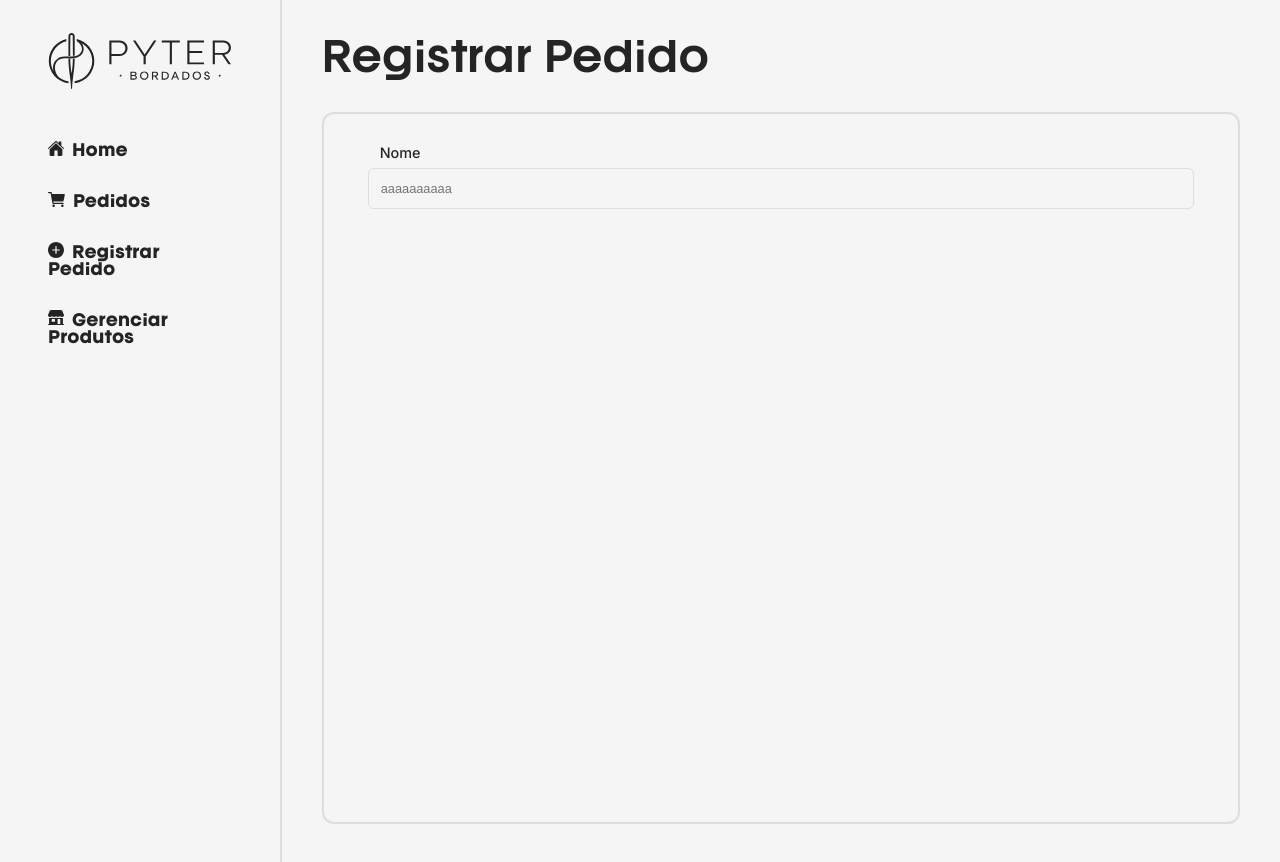
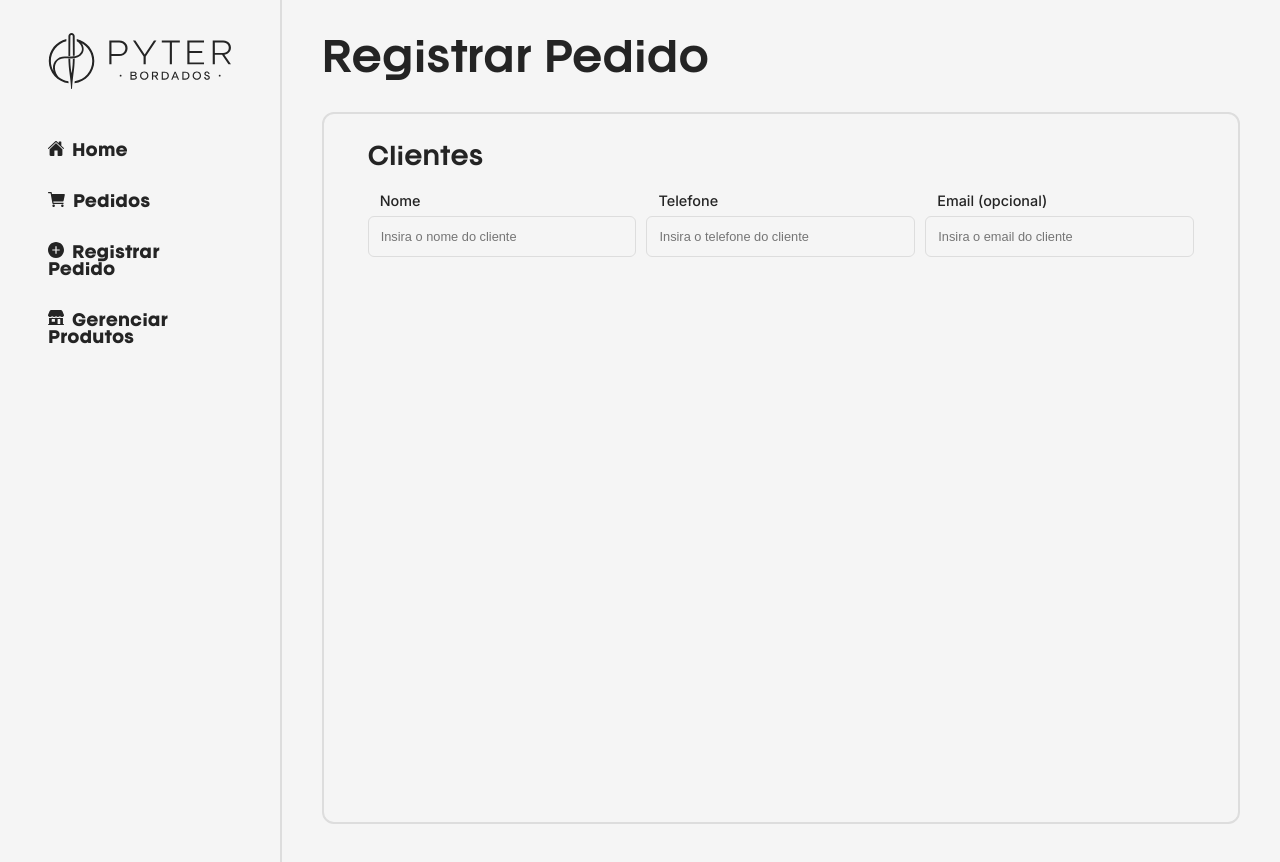
Before and after one commit to PedroDaniluz/pyter_registros, a React (Vite) app: page / in a window 1280 px wide. Built offline with nearby package versions, Linux system fonts and the light colour scheme.

Commit message:
feat: added props on InputField

```diff
--- a/src/components/InputField/InputField.css
+++ b/src/components/InputField/InputField.css
@@ -1,4 +1,5 @@
 .textField {
+    width: 100%;
     font-family: 'Inter';
     display: flex;
     flex-direction: column;
--- a/src/components/InputField/index.jsx
+++ b/src/components/InputField/index.jsx
@@ -1,10 +1,10 @@
 import './InputField.css'
 
-export default function InputField() {
+export default function InputField({title, placeholder, type, id, pattern}) {
     return (
         <div className='textField'>
-            <label for='clientNameIn' className='textField--title'>Nome</label>
-            <input id='clientNameIn' placeholder='aaaaaaaaaa' className='textField--field'/>
+            <label for={id} className='textField--title'>{title}</label>
+            <input type={type} id={id} placeholder={placeholder} className='textField--field'/>
         </div>
     )
 }
--- a/src/screens/Register/Register.css
+++ b/src/screens/Register/Register.css
@@ -17,9 +17,25 @@ main {
     margin-bottom: 32px;
 }
 
-.squareDiv {
+.rsquareDiv {
     border: 2px solid var(--grey-stroke);
     border-radius: 12px;
     flex-grow: 1;
     padding: 32px 44px;
 }
+
+.pedidos {
+    margin-bottom: 36px;
+}
+
+.pedidos h2 {
+    font-family: 'Franie';
+    font-weight: 600;
+    font-size: 1.5rem;
+    margin-bottom: 24px;
+}
+
+.pedidos-input{
+    display: flex;
+    gap: 10px;
+}
--- a/src/screens/Register/index.jsx
+++ b/src/screens/Register/index.jsx
@@ -8,8 +8,15 @@ export default function Register() {
             <NavBar/>
             <section className='register'>
                 <h1>Registrar Pedido</h1>
-                <div className='squareDiv'>
-                    <InputField/>
+                <div className='rsquareDiv'>
+                    <div className='pedidos'>
+                        <h2>Clientes</h2>
+                        <div className='pedidos-input'>
+                            <InputField title='Nome' placeholder='Insira o nome do cliente' id={'nome'} type={'text'}/>
+                            <InputField title='Telefone' placeholder='Insira o telefone do cliente' id={'tel'} type={'text'}/>
+                            <InputField title='Email (opcional)' placeholder='Insira o email do cliente' id={'email'} type={'email'}/>
+                        </div>
+                    </div>
                 </div>
             </section>
         </main>
```
